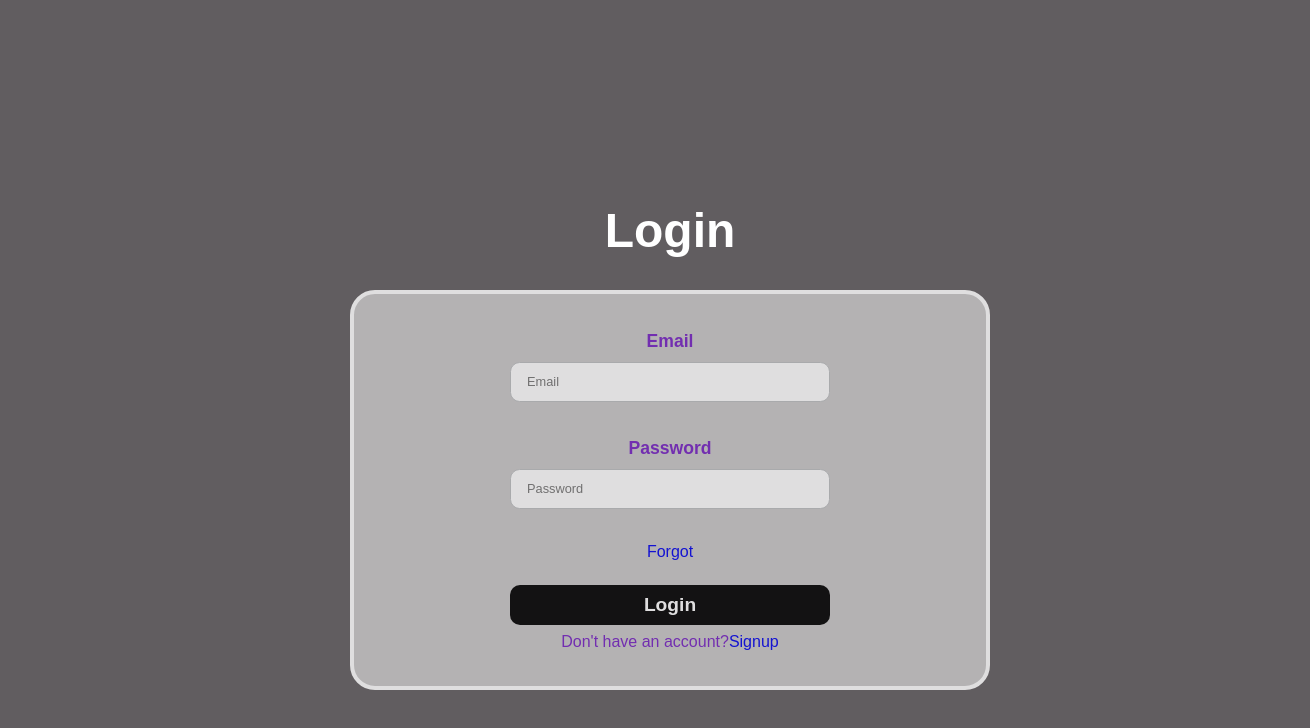
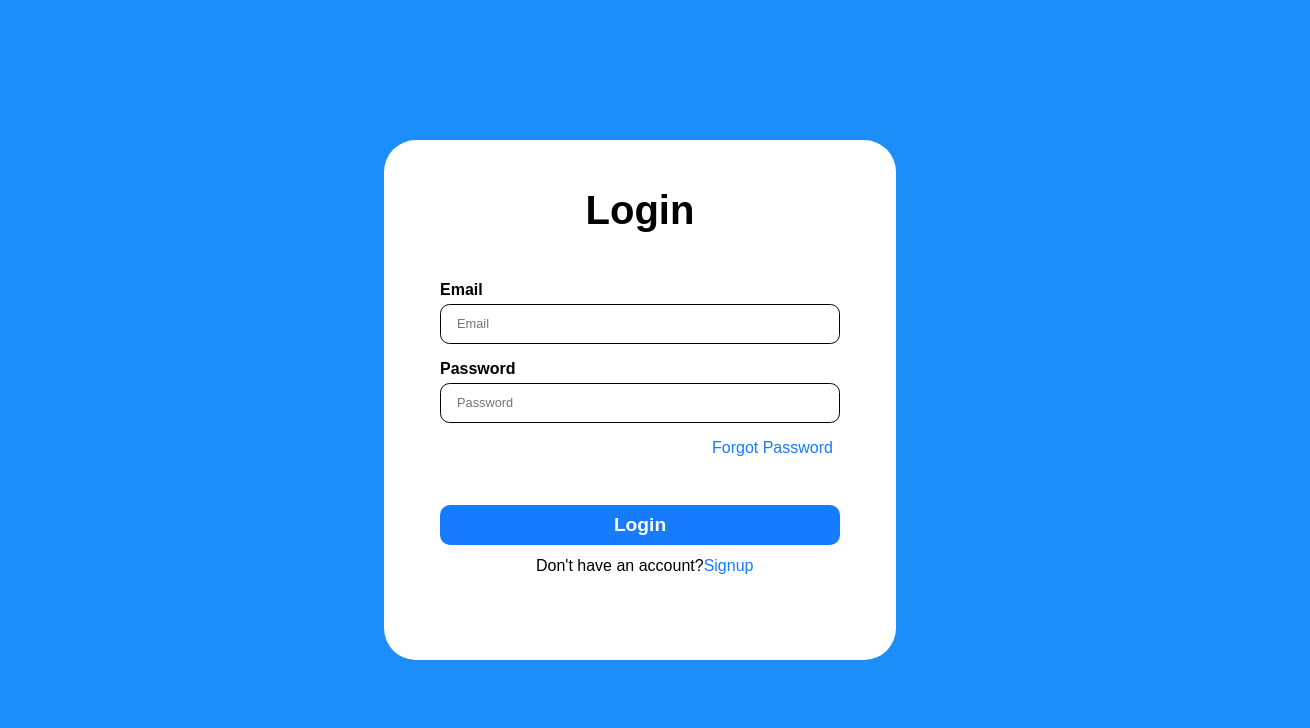
Before and after one commit to YukiP7/expense, a React (Vite) app: page / in a window 1280 px wide. Shown: the top 728 px of the page, 1310 px wide, since content can reach past the window. Built offline with nearby package versions, Linux system fonts and the light colour scheme; no server answers.

Commit message:
added styling for login and signup pages

```diff
--- a/src/App.css
+++ b/src/App.css
@@ -5,15 +5,3 @@
     scroll-behavior: smooth;
     box-sizing: border-box;
 }
-
-body{
-    background-color: #615d60;
-    color: #7723c4;
-}
-
-body{
-    display: flex;
-    justify-content: space-between;
-    padding: 20px 20px 20px 20px;
-    margin: 10px;
-}
--- a/src/Login.css
+++ b/src/Login.css
@@ -6,76 +6,55 @@
     box-sizing: border-box;
 }
 
-body{
-    background-color: #615d60;
-    color: #7723c4;
-}
-
-body{
-    display: flex;
-    justify-content: space-between;
-    padding: 20px 20px 20px 20px;
-    margin: 10px;
-}
-
-
-.form{
-    padding : 10rem;
-    gap: 2rem;
-    height: 25rem;
-    border: 4px solid #fff;
-    width: 50%;
-    background-color: #ffffffa8;
-    opacity: 0.8;
-    border-radius: 25px;
+body,#root{
+    background-color: #1b8ef9;
+    height: 100vh;
     display: flex;
     justify-content: center;
     align-items: center;
-    flex-direction: column;
+    width: 100%;
+}
+.loginLayout{
+background-color: white;
+width:40%;
+height: 65%;
+border-radius:2rem ;
+padding: 1rem ;
 }
 .login{
   display: flex;
-    justify-content: center;
+  flex-direction: column;
+  height: 100%;
   align-items: center;
-    flex-direction: column;
-    width: 100vw;
-    height: 100vh;
-
 }
-
-form{
-    /* padding : 2.5rem; */
-    gap: 0.5rem;
-    display: flex;
-    justify-content: center;
-    align-items: center;
-    flex-direction: column;
+.login h3{
+  font-size: 2.5rem;
+  font-weight: 700;
+  color: black;
+  padding: 2rem;
+  padding-bottom: 3rem;
 }
-
-.login h3 {
-    color: white;
-    font-weight: 700;
-    font-size: 3rem;
-    padding: 2rem;
-  }
-
-  .form label {
+.form label{
+  color: black;
   font-weight: 600;
   display: block;
-    font-size: 1.1rem;
-    /* margin-top: 2rem; */
-    padding: 2px;
+  margin-bottom: 0.3rem;
 }
 
    .form input {
-    width: 20rem;
+    width: 25rem;
     height: 2.5rem;
     background-color: white;
+   margin-bottom: 1rem;
     padding: 1rem;
-    border: solid 1px #bcbec0;
+    border: solid 1px rgb(0, 0, 0);
     border-radius: 0.6rem;
   }
-
+.forpass{
+  text-decoration: none;
+  margin-left: 17rem;
+ margin-bottom: 2rem;
+}
   .form input:focus {
     border: solid 1px #bcbec0;
     outline: none;
@@ -85,32 +64,35 @@ form{
     font-weight: 400;
     font-size: 0.8rem;
   }
-
-  .form p {
-    font-weight: 400;
-    font-size: 0.9rem;
-    margin-top: -0.7rem;
+  .form span{
+    text-align: center;
+    padding-left: 6rem;
+    color: black;
   }
-
-  .form a {
-    text-decoration: none;
-  }
-
   .form button {
-    background-color: black;
+    display: block;
+    background-color: #167bff;
     color: white;
     text-align: center;
-    width: 20rem;
+    width: 25rem;
     height: 2.5rem;
     font-weight: 700;
     font-size: 1.2rem;
-    margin: 1rem 0 0 0;
     border-radius: 10px;
     border: none;
     outline: none;
+    margin-top: 3rem;
+  margin-bottom: 0.8rem;
   }
 
   button:focus {
     outline: none;
     border: none;
   }
+  .form a{
+    text-decoration: none;
+    color: #167bff !important;
+  }
+  .signbutton{
+    margin-top: 2rem !important;
+  }
--- a/src/Login.jsx
+++ b/src/Login.jsx
@@ -36,7 +36,8 @@ const Login = () => {
   }
 
   return (
-      <div className="login">
+      <div className="loginLayout">
+        <div className="login">
       <h3>Login</h3>
       <div className="form">
         <form onSubmit={handleLogin}>
@@ -46,12 +47,13 @@ const Login = () => {
           <label>Password</label>
           <input type="password" required placeholder="Password" value={password} onChange={(e) => setPassword(e.target.value)}/>
           <br />
-       <Link to = '/Forgot'>Forgot</Link>
+       <Link to = '/Forgot' className='forpass'>Forgot Password</Link>
           <button className="submit" type="submit">
             Login
           </button>
           <span>Don't have an account?<Link to='/Signup'>Signup</Link></span>
         </form>
+      </div>
       </div>
       <ToastContainer/>
     </div>
--- a/src/Signup.jsx
+++ b/src/Signup.jsx
@@ -34,21 +34,24 @@ const Signup = () => {
   };
 
   return (
-    <div>
-      <h2>Signup</h2>
+    <div className="loginLayout">
+    < div className='login'>
+      <h3>Signup</h3>
       <form onSubmit={handleSignup}>
-        <label>Name:</label>
+      <div className="form">
+        <label>Name</label>
         <input type="text" value={name} onChange={(e) => setName(e.target.value)} required />
         <br />
-        <label>Email:</label>
+        <label>Email</label>
         <input type="email" value={email} onChange={(e) => setEmail(e.target.value)} required />
         <br />
-        <label>Password:</label>
+        <label>Password</label>
         <input type="password" value={password} onChange={(e) => setPassword(e.target.value)} required />
         <br />
-        <button type="submit">Signup</button>
+        <button type="submit" className='signbutton'>Signup</button></div>
       </form>
       <ToastContainer/>
+    </div>
     </div>
   );
 };
```
Lines whose indentation alone changed are shown as unchanged.
